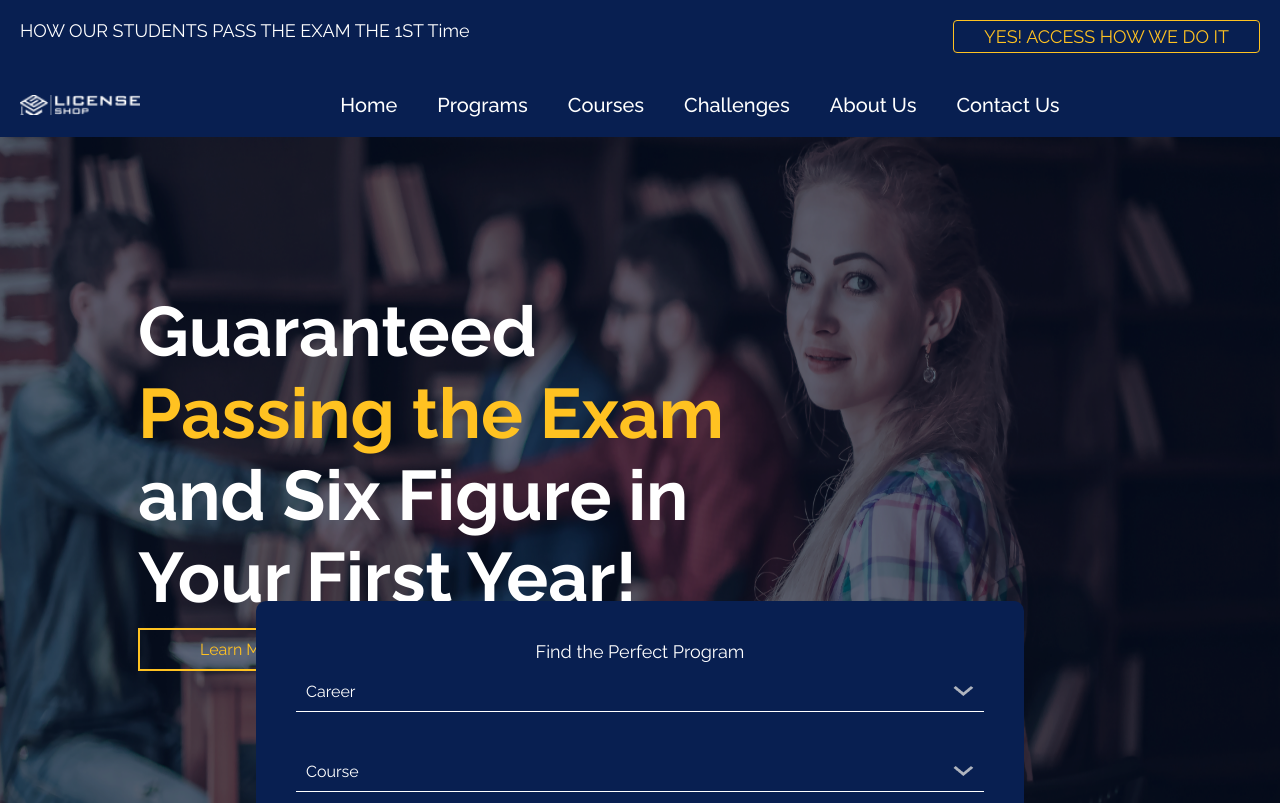
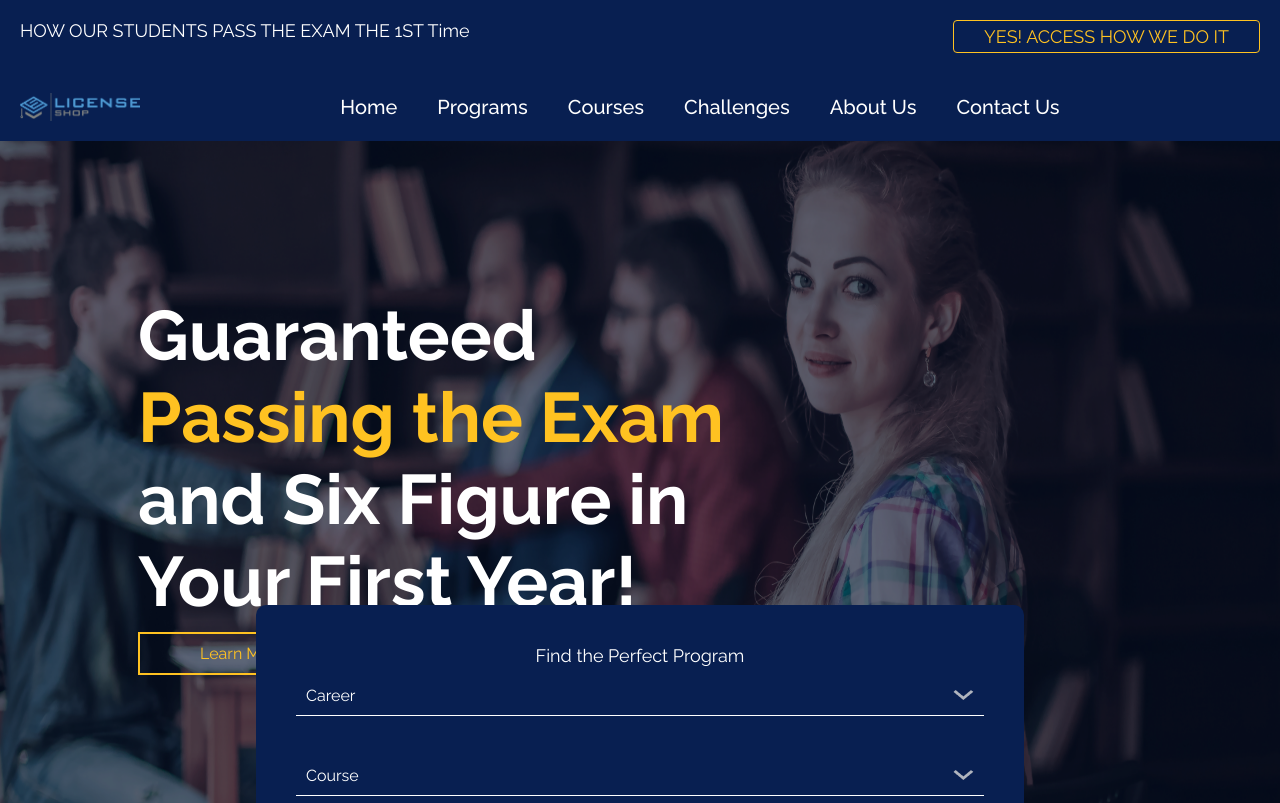
Before and after one commit to affanali2k3/License-Shop, a React (Vite) app: page / in a window 1280 px wide. Shown: the top 803 px of the page. Built offline with nearby package versions, Linux system fonts and the light colour scheme.

Commit message:
[LOGO CHANGED]

```diff
--- a/src/components/Navbar/Navbar.tsx
+++ b/src/components/Navbar/Navbar.tsx
@@ -28,7 +28,7 @@ export const Navbar = () => {
     <nav id="navbar" className="nav-main">
       <img
         className="brand"
-        src="/logo.png"
+        src="/logo-black.png"
         onClick={() => {
           window.location.href = "/";
         }}
```
Also changed, not shown: public/logo-black.png (added).
